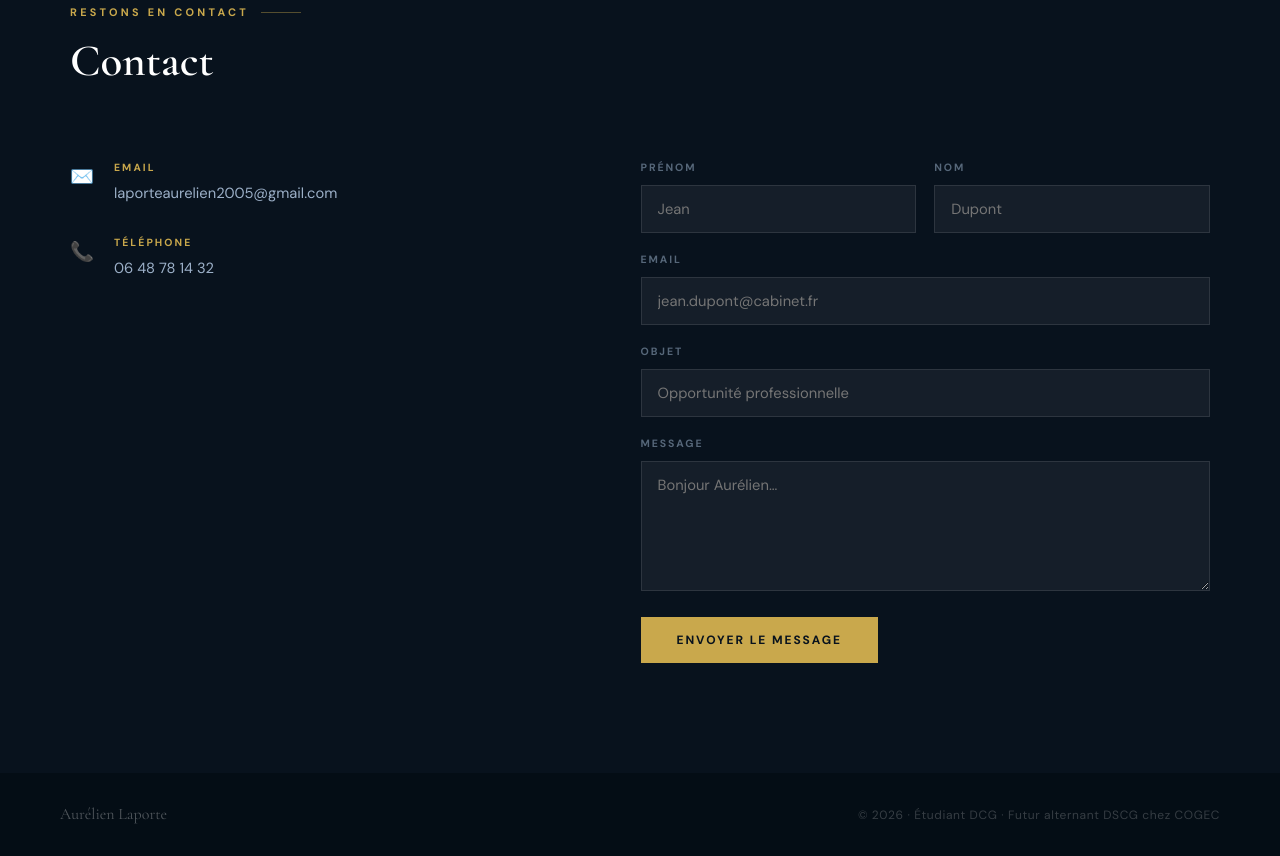
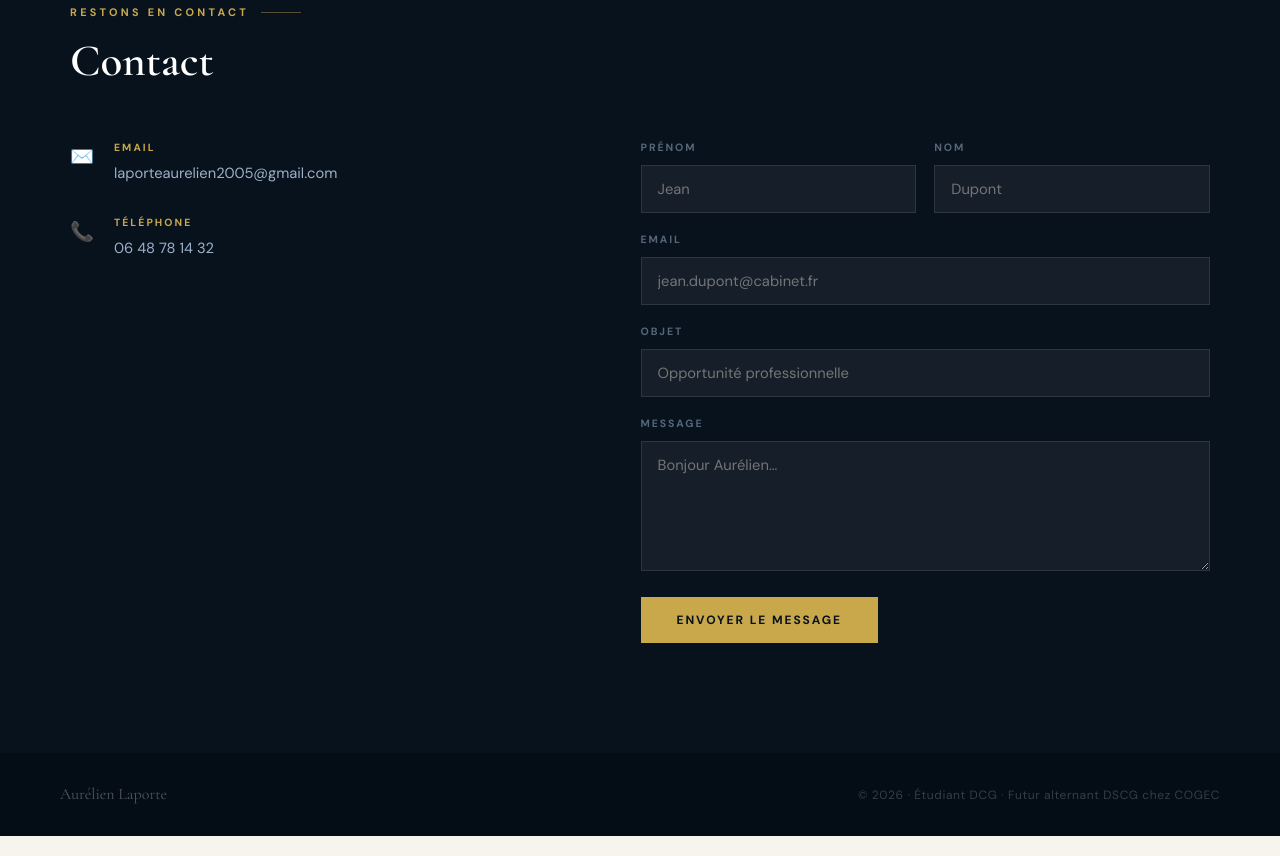
Before and after one commit to laporteaurelien2005-rgb/Portfolio-Aur-lien-Laporte, a plain HTML site: page index.html in a window 1280 px wide. Shown: the part 3672-4528 px from the top of the page. Drawn offline with nearby package versions, Linux system fonts and the light colour scheme.

Commit message:
Update index.html

```diff
--- a/index.html
+++ b/index.html
@@ -239,10 +239,18 @@
     .exp-tags { display: flex; flex-wrap: wrap; gap: 6px; grid-column: 1 / -1; margin-top: 16px; padding-top: 16px; border-top: 1px solid var(--border); }
     .tag { background: var(--light); color: var(--navy); font-size: 0.7rem; font-weight: 700; padding: 5px 12px; border: 1px solid var(--border); letter-spacing: 0.04em; }
 
-    /* CONTACT MODIFIÉ */
+    /* CONTACT ALIGNÉ - MODIFICATIONS ICI */
     #contact { background: var(--navy); padding: 110px 60px; }
     #contact .section-title { color: var(--white); }
-    .contact-layout { display: grid; grid-template-columns: 5fr 6fr; gap: 96px; align-items: start; }
+
+    .contact-layout {
+      display: grid;
+      grid-template-columns: 5fr 6fr;
+      gap: 96px;
+      align-items: flex-start; /* Aligne le haut du formulaire avec le haut des textes */
+      margin-top: -20px;       /* Remonte l'ensemble du bloc pour équilibrer avec le titre */
+    }
+
     .contact-intro { color: rgba(138,160,184,.75); font-size: 0.95rem; line-height: 1.85; margin-bottom: 48px; }
     .contact-item { display: flex; align-items: flex-start; gap: 20px; margin-bottom: 28px; }
     .contact-ico { font-size: 1.2rem; color: var(--gold); margin-top: 2px; flex-shrink: 0; }
@@ -286,6 +294,7 @@
 
     /* RESPONSIVE */
     @media (max-width: 768px) {
+      .contact-layout { margin-top: 0; }
       .form-group-row { flex-direction: column; gap: 18px; }
       nav { padding: 0 24px; }
       .nav-links, .nav-cta { display: none; }
@@ -479,7 +488,7 @@
   </div>
 </section>
 
-<!-- CONTACT CORRIGÉ -->
+<!-- CONTACT CORRIGÉ ALIGNÉ -->
 <section id="contact">
   <div class="section-inner">
     <div class="section-header reveal">
@@ -498,7 +507,6 @@
         </div>
       </div>
       <div class="form-wrap reveal-right">
-        <!-- FORMULAIRE CORRIGÉ SELON L'IMAGE -->
         <form id="contactForm" action="https://formspree.io/f/mrejpown" method="POST">
           <div class="form-group-row">
             <div class="form-group">
```
